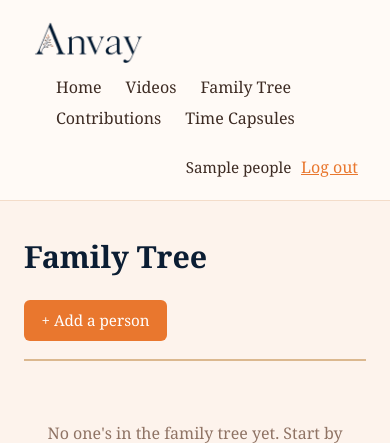
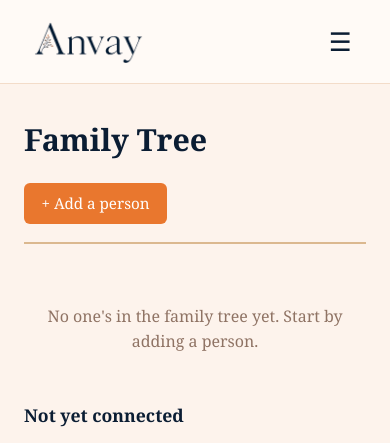
Before and after one commit to shaheeniv/Anvay, a Flask app: page /tree in a window 390 px wide. Shown: the top 443 px of the page. Run offline with Flask 3, Linux system fonts and the light colour scheme; the visitor is signed in with stand-in values (Sample User, id 1); tables that the repository leaves empty hold one stand-in row (values such as "Sample post").

Commit message:
Mobile-friendly pass: collapsible nav, smaller hero logo, stacked search bar, tree scroll hint
Also includes the earlier centered/smaller login button on the welcome page.

Co-Authored-By: Claude Sonnet 5 <noreply@anthropic.com>

```diff
--- a/static/style.css
+++ b/static/style.css
@@ -160,6 +160,61 @@ a { color: var(--brown-dark); }
   cursor: pointer;
 }
 
+/* Mobile nav — a checkbox-driven toggle (no JS needed) that collapses the
+   nav links + logout behind a hamburger button below the phone breakpoint.
+   Desktop is untouched: the checkbox and label stay hidden and
+   .header-right displays exactly as before. */
+
+.nav-toggle-checkbox {
+  display: none;
+}
+
+.nav-toggle-label {
+  display: none;
+}
+
+@media (max-width: 640px) {
+  .nav-toggle-label {
+    display: block;
+    font-size: 1.6rem;
+    line-height: 1;
+    color: var(--navy);
+    cursor: pointer;
+    padding: 0.25rem 0.4rem;
+    margin-left: auto;
+  }
+
+  .header-right {
+    display: none;
+    width: 100%;
+    flex-basis: 100%;
+    justify-content: flex-start;
+    align-items: flex-start;
+    flex-direction: column;
+    gap: 0;
+  }
+
+  .nav-toggle-checkbox:checked ~ .header-right {
+    display: flex;
+  }
+
+  .site-header nav {
+    flex-direction: column;
+    width: 100%;
+  }
+
+  .site-header nav a {
+    margin-left: 0;
+    padding: 0.7rem 0;
+    width: 100%;
+    border-bottom: 1px solid var(--line);
+  }
+
+  .logout-form {
+    padding: 0.9rem 0 0.2rem;
+  }
+}
+
 main {
   max-width: 760px;
   margin: 0 auto;
--- a/templates/base.html
+++ b/templates/base.html
@@ -22,6 +22,8 @@
     {% if current_person %}
     {% set nav_section %}{% block nav_section %}portal{% endblock %}{% endset %}
     {% set nav_section = nav_section.strip() %}
+    <input type="checkbox" id="nav-toggle" class="nav-toggle-checkbox">
+    <label for="nav-toggle" class="nav-toggle-label" aria-label="Menu">&#9776;</label>
     <div class="header-right">
       <nav>
         {% if nav_section == 'portal' %}
--- a/templates/tree.html
+++ b/templates/tree.html
@@ -17,6 +17,7 @@
   {% endif %}
 
   {% if tree %}
+    <p class="tree-scroll-hint">Swipe sideways to see the full tree &rarr;</p>
     <div class="tree-scroll">
       <div class="branch-tree-canvas">
         <ul class="branch-tree">
--- a/templates/welcome.html
+++ b/templates/welcome.html
@@ -30,7 +30,7 @@
     </p>
   </div>
 
-  <section class="family-box">
+  <section class="family-box welcome-login-box">
     <div class="family-box-links">
       <a class="family-box-link" href="{{ url_for('login') }}">
         <span class="family-box-name">Log in</span>
```
Also changed, not shown: other parts of static/style.css (+54 -0 lines).
